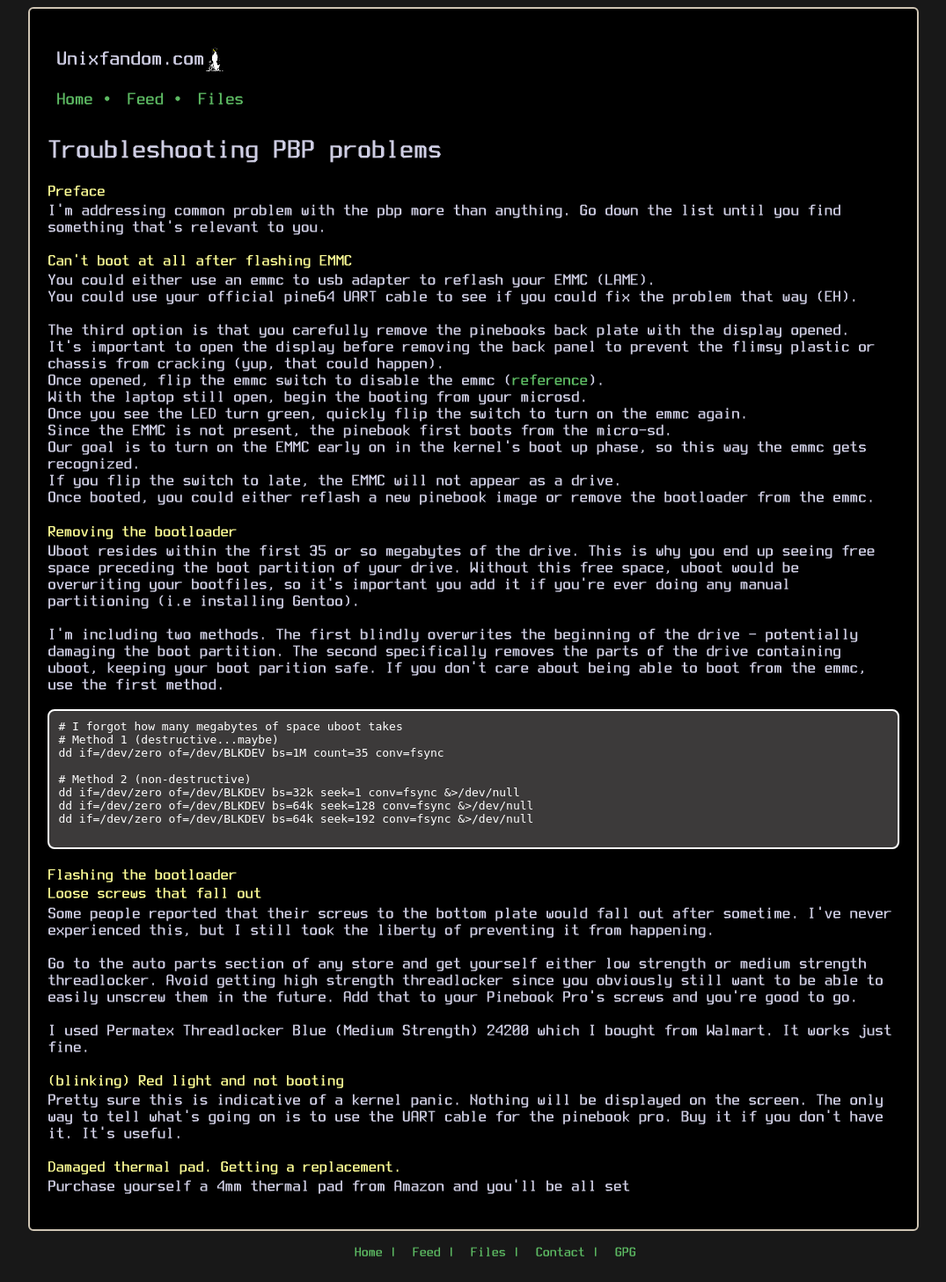
After one commit to isalic8/website, a PHP site: page /guides/hardware/pbp-troubleshooting.php in a window 1280 px wide. The commit adds this page. Shown: the whole page at 88% size, without its empty margins (102-1177 px from the left). Run offline with PHP 8.4, Linux system fonts and the light colour scheme.

Commit message:
periodic commit

```diff
--- /dev/null
+++ b/guides/hardware/pbp-troubleshooting.php
@@ -0,0 +1,90 @@
+<!DOCTYPE html>
+<html lang="en">
+<head>
+	<meta charset="UTF-8">
+	<meta name="viewport" content="width=device-width, initial-scale=1">
+	<link rel="shortcut icon" type="image/x-icon" href="../../files/pix/icon.gif"/>
+	<link rel="stylesheet" href="../../style.css"/>
+	<title>Troubleshooting PBP</title>
+</head>
+<body>
+	<div class="main">
+	<div class="header">
+		<p>
+		Unixfandom.com
+		<img src="../../files/pix/penguin.gif" alt="penguin_gif">
+		</p>
+	</div>
+
+	<nav>
+		<?php include '../navigation.php';?>
+	</nav>
+	<h1>Troubleshooting PBP problems</h1>
+	<h3>Preface</h3>
+	<p>
+	I'm addressing common problem with the pbp more than anything. Go down the list until you find something that's relevant to you.
+	</p>
+
+	<h3>Can't boot at all after flashing EMMC</h3>
+	<p>
+	You could either use an emmc to usb adapter to reflash your EMMC (LAME).<br>
+	You could use your official pine64 UART cable to see if you could fix the problem that way (EH).<br><br>
+	The third option is that you carefully remove the pinebooks back plate with the display opened.<br>
+	It's important to open the display before removing the back panel to prevent the flimsy plastic or chassis from cracking (yup, that could happen).<br>
+	Once opened, flip the emmc switch to disable the emmc (<a href="https://wiki.pine64.org/wiki/Pinebook_Pro#Key_Internal_Parts" target="_blank">reference</a>).<br>
+	With the laptop still open, begin the booting from your microsd.<br>
+	Once you see the LED turn green, quickly flip the switch to turn on the emmc again.<br>
+	Since the EMMC is not present, the pinebook first boots from the micro-sd.<br>
+	Our goal is to turn on the EMMC early on in the kernel's boot up phase, so this way the emmc gets recognized.<br>
+	If you flip the switch to late, the EMMC will not appear as a drive.<br>
+	Once booted, you could either reflash a new pinebook image or remove the bootloader from the emmc.
+	</p>
+
+	<h3>Removing the bootloader</h3>
+	<p>
+	Uboot resides within the first 35 or so megabytes of the drive.
+	This is why you end up seeing free space preceding the boot partition of your drive.
+	Without this free space, uboot would be overwriting your bootfiles, so it's important you add it if you're ever doing any manual partitioning (i.e installing Gentoo).<br><br>
+	I'm including two methods.
+	The first blindly overwrites the beginning of the drive - potentially damaging the boot partition.
+	The second specifically removes the parts of the drive containing uboot, keeping your boot parition safe.
+	If you don't care about being able to boot from the emmc, use the first method.
+	</p>
+	<pre>
+# I forgot how many megabytes of space uboot takes
+# Method 1 (destructive...maybe)
+dd if=/dev/zero of=/dev/BLKDEV bs=1M count=35 conv=fsync
+
+# Method 2 (non-destructive)
+dd if=/dev/zero of=/dev/BLKDEV bs=32k seek=1 conv=fsync &>/dev/null
+dd if=/dev/zero of=/dev/BLKDEV bs=64k seek=128 conv=fsync &>/dev/null
+dd if=/dev/zero of=/dev/BLKDEV bs=64k seek=192 conv=fsync &>/dev/null
+	</pre>
+
+	<h3>Flashing the bootloader</h3>
+
+	<h3>Loose screws that fall out</h3>
+	<p>
+	Some people reported that their screws to the bottom plate would fall out after sometime.
+	I've never experienced this, but I still took the liberty of preventing it from happening.<br><br>
+	Go to the auto parts section of any store and get yourself either low strength or medium strength threadlocker.
+	Avoid getting high strength threadlocker since you obviously still want to be able to easily unscrew them in the future.
+	Add that to your Pinebook Pro's screws and you're good to go.<br><br>
+	I used Permatex Threadlocker Blue (Medium Strength) 24200 which I bought from Walmart. It works just fine.
+	</p>
+
+	<h3>(blinking) Red light and not booting</h3>
+	<p>
+	Pretty sure this is indicative of a kernel panic.
+	Nothing will be displayed on the screen. The only way to tell what's going on is to use the UART cable for the pinebook pro. Buy it if you don't have it. It's useful.
+	</p>
+
+	<h3>Damaged thermal pad. Getting a replacement.</h3>
+	<p>Purchase yourself a 4mm thermal pad from Amazon and you'll be all set</p>
+
+	</div>
+	<div class="footer">
+		<?php include '../footer.php';?>
+	</div>
+</body>
+</html>
--- a/style.css
+++ b/style.css
@@ -75,6 +75,10 @@ body {
 	padding-left: 10%
 }
 
+p {
+	font-size: 1.2em;
+}
+
 a {
 	text-decoration: none;
 	color: #5DBB63;
@@ -91,6 +95,7 @@ li {
 
 h3 {
 	height: 3px;
+	color: rgb(255,255,150);
 }
 
 img {
```
